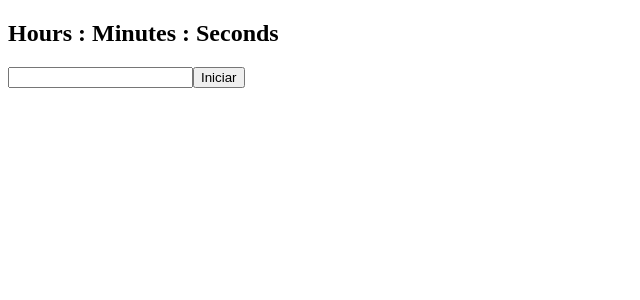
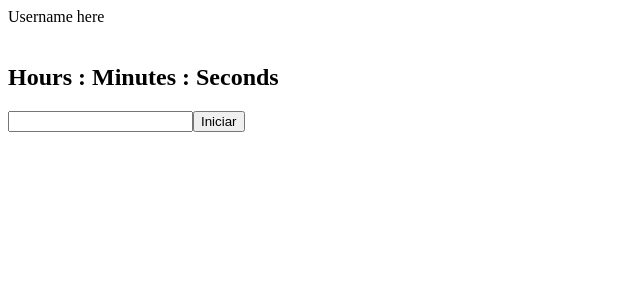
Before and after one commit to AntonioSsantana/React-countdown, a React (Vite) app: page /home in a window 1280 px wide. Shown: the top 300 px of the page, without its empty margins (0-640 px from the left). Built offline with nearby package versions, Linux system fonts and the light colour scheme.

Commit message:
feat: criação do componente header

```diff
--- /dev/null
+++ b/src/components/CHeader.jsx
@@ -0,0 +1,15 @@
+function CHeader() {
+  return (
+    <header>
+      <article>
+        <img />
+        <span>Username here</span>
+      </article>
+      <nav>
+        <img />
+      </nav>
+    </header>
+  );
+}
+
+export default CHeader;
--- a/src/components/index.js
+++ b/src/components/index.js
@@ -0,0 +1 @@
+export { default as CHeader } from './CHeader';
--- a/src/pages/Home.jsx
+++ b/src/pages/Home.jsx
@@ -1,6 +1,9 @@
+import { CHeader } from "../components";
+
 function Home() {
   return (
     <>
+      <CHeader />
       <main>
         <article>
           <h2>Hours : Minutes : Seconds</h2>
```
